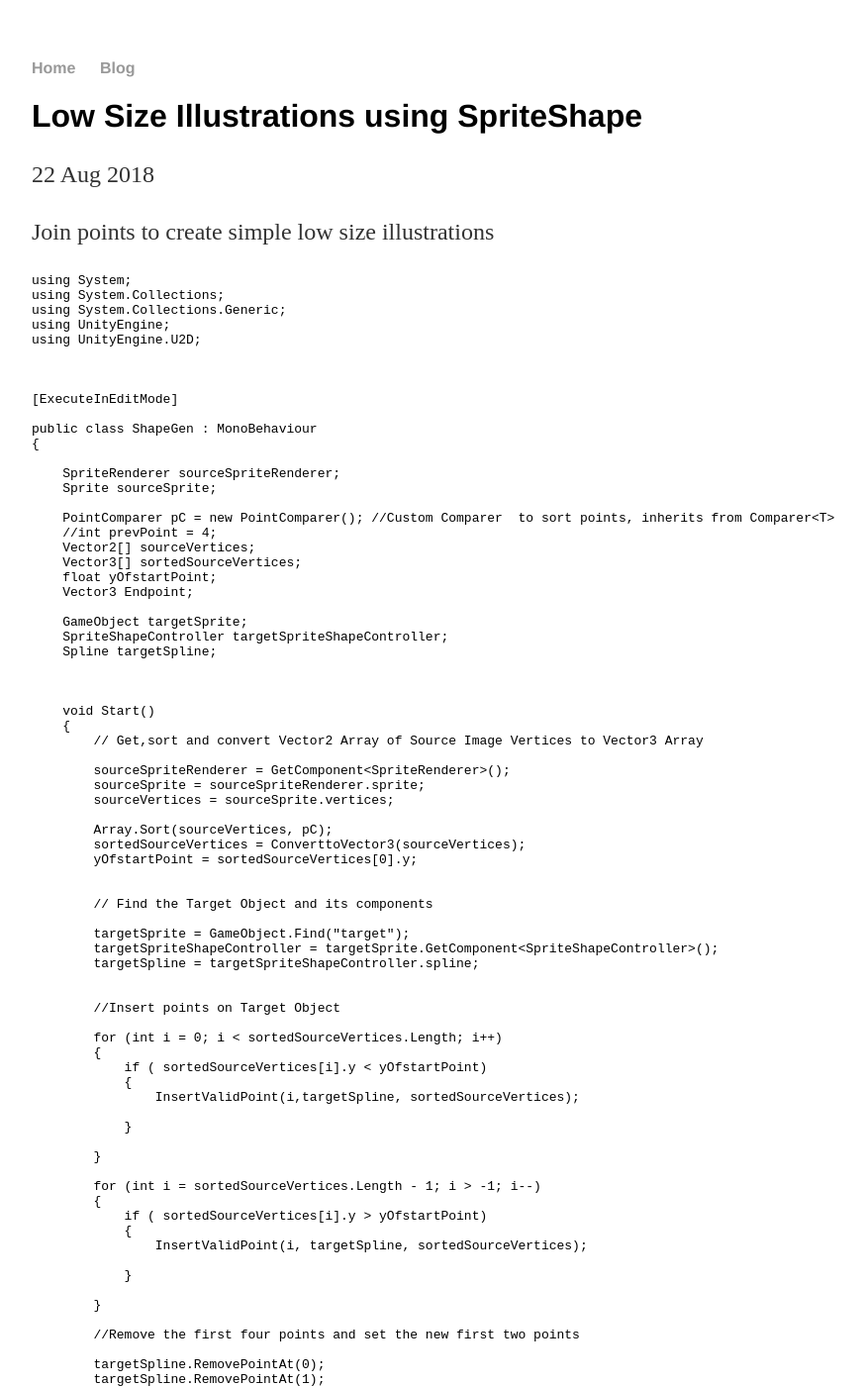
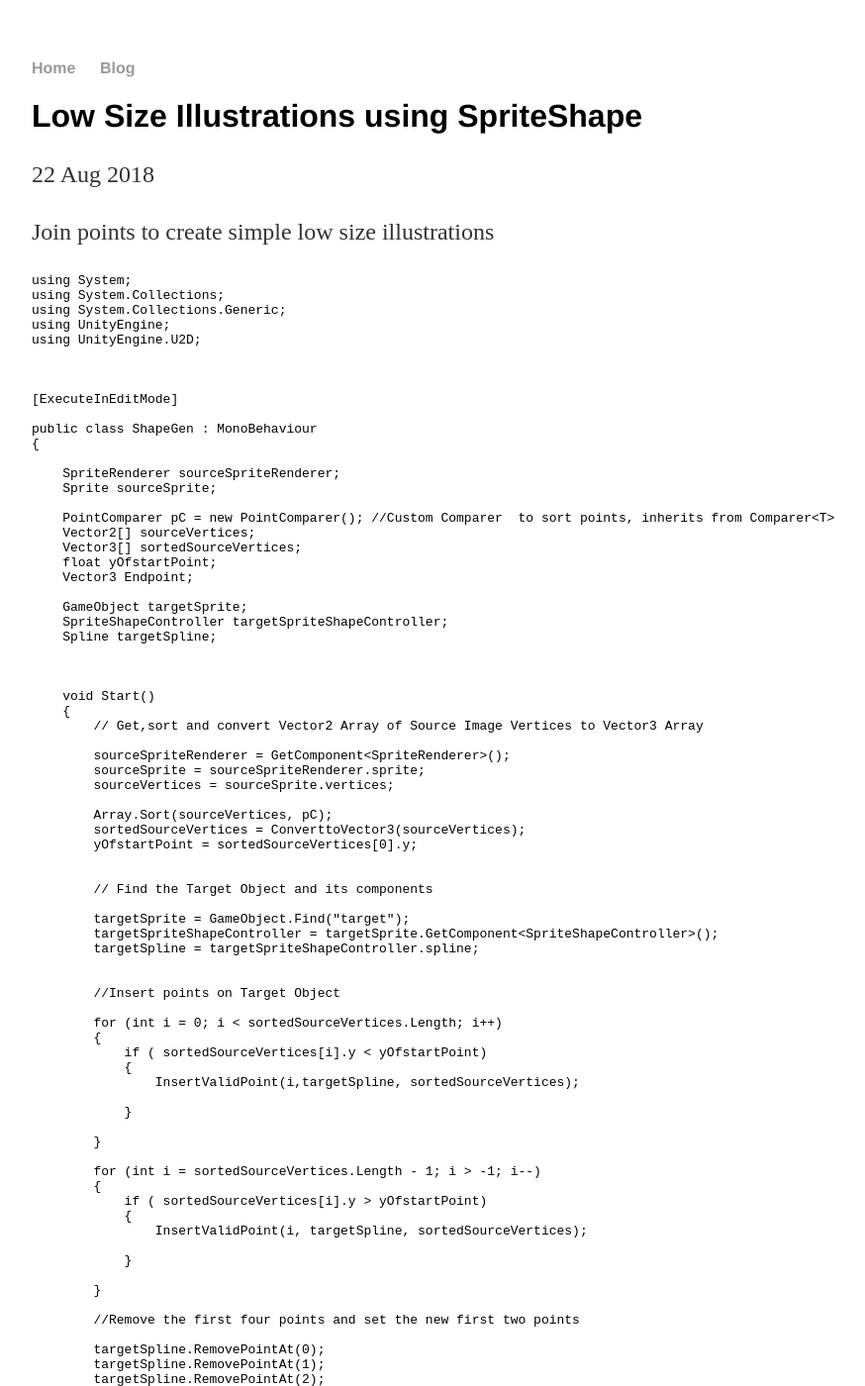
Before and after one commit to ruskh/ruskh.github.io, a Jekyll site: the page built from _posts/2018-08-22-Unity-Low-Size-Illustrations.md, in a window 1280 px wide and 1400 px high. Shown: the whole window at 99% size, without its empty margins (160-1034 px from the left). Built offline with Jekyll 4.4.1, drawn with Linux system fonts in a browser that asks for light colours; some of the changed text lies outside the part shown.

Commit message:
Update 2018-08-22-Unity-Low-Size-Illustrations.md

```diff
--- a/_posts/2018-08-22-Unity-Low-Size-Illustrations.md
+++ b/_posts/2018-08-22-Unity-Low-Size-Illustrations.md
@@ -27,7 +27,6 @@ public class ShapeGen : MonoBehaviour
     Sprite sourceSprite;
 
     PointComparer pC = new PointComparer(); //Custom Comparer  to sort points, inherits from Comparer<T>
-    //int prevPoint = 4;
     Vector2[] sourceVertices;
     Vector3[] sortedSourceVertices;
     float yOfstartPoint;
```
